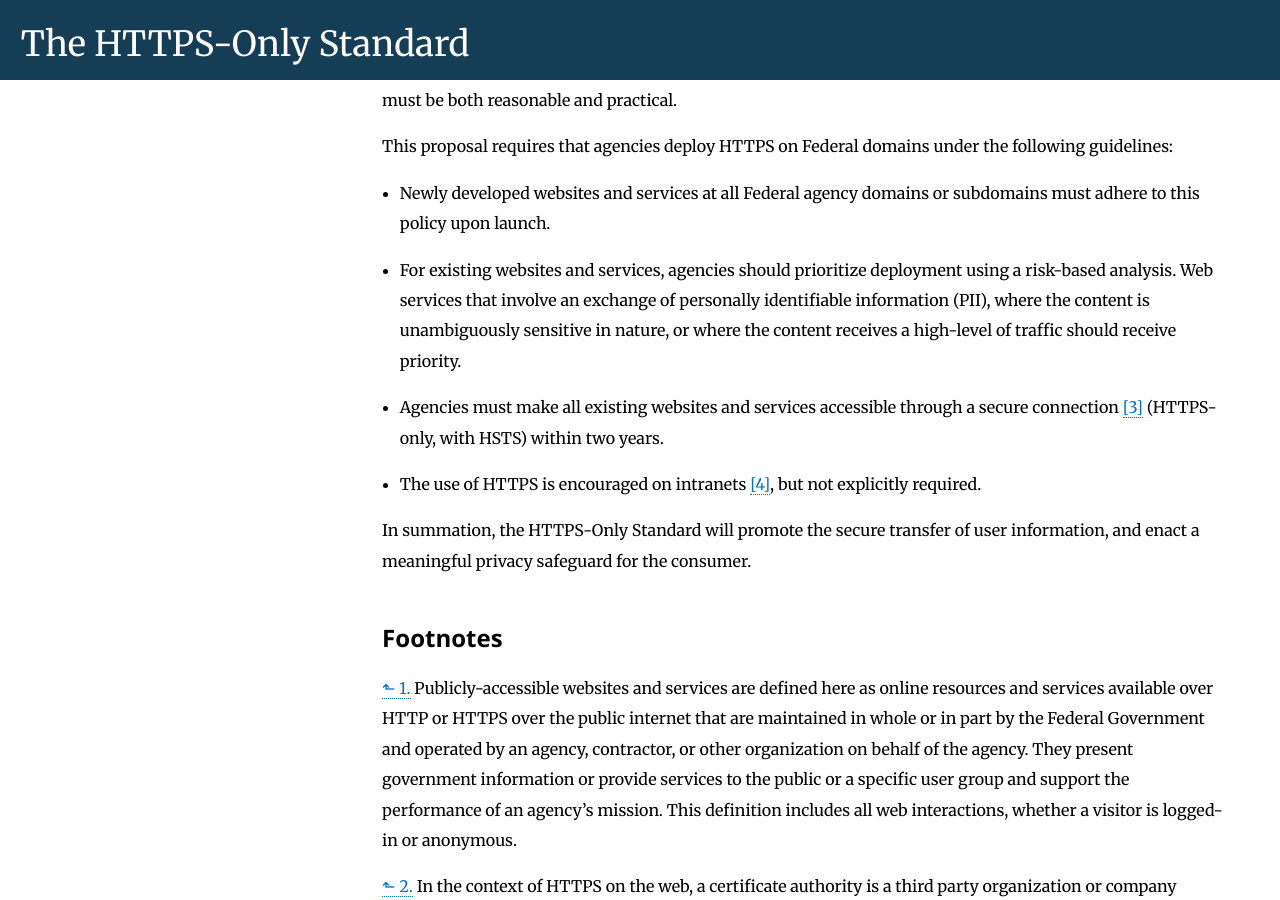
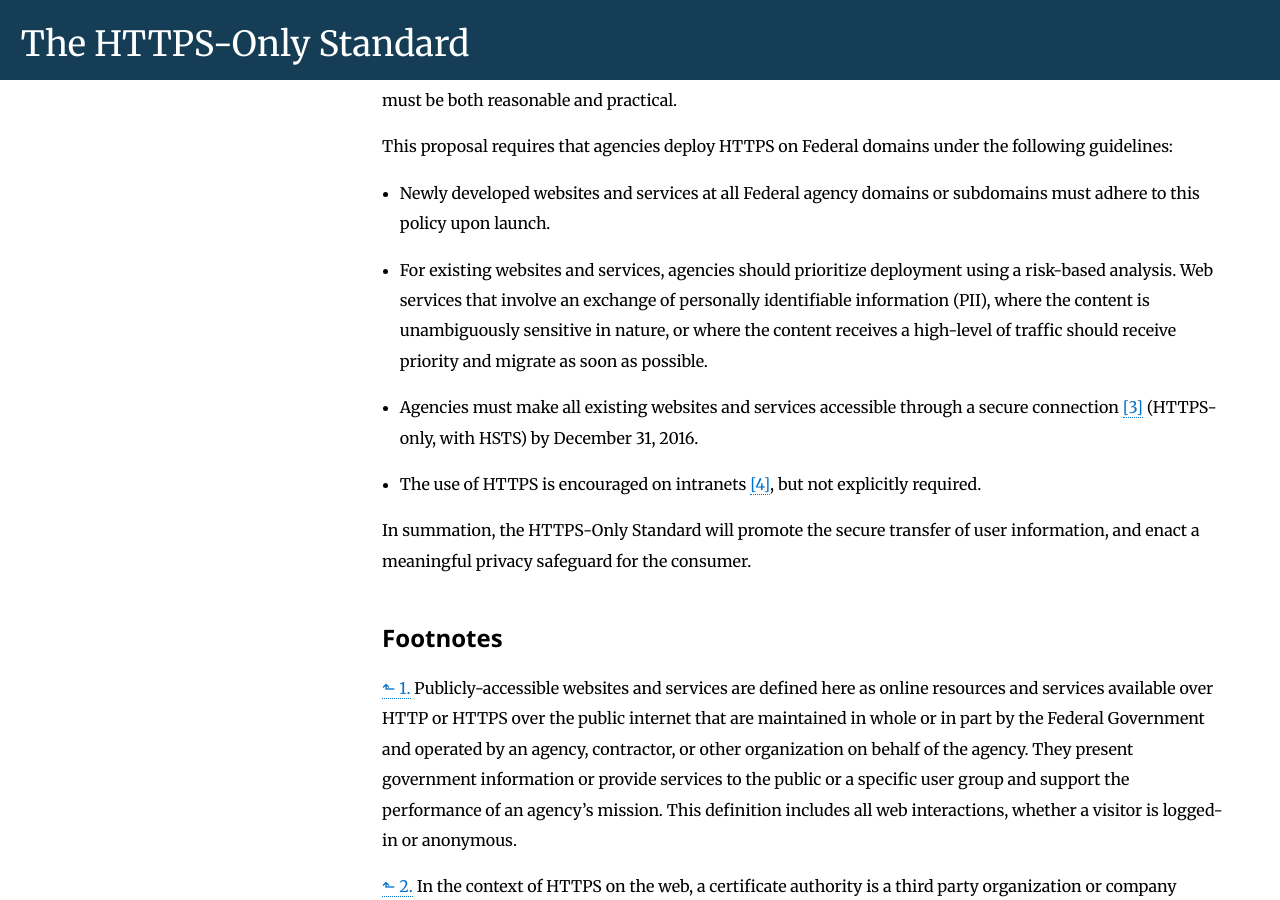
Before and after one commit to GSA/https, a Jekyll site: the page built from pages/index.md, in a window 1280 px wide and 900 px high, scrolled down 4071 px. Built offline with Jekyll 4.4.1, drawn with Linux system fonts in a browser that asks for light colours; Markdown is read by kramdown in place of the engine named in the settings.

Commit message:
Be more explicit about prioritization, and compliance timeframe.
This indicates explicitly that priority websites should begin
their migration immediately. Timeframe is adjusted from "two years"
to December 31, 2016.

```diff
--- a/pages/index.md
+++ b/pages/index.md
@@ -78,8 +78,8 @@ In order to promote the efficient and effective deployment of HTTPS, the propose
 This proposal requires that agencies deploy HTTPS on Federal domains under the following guidelines:
 
 * Newly developed websites and services at all Federal agency domains or subdomains must adhere to this policy upon launch.
-* For existing websites and services, agencies should prioritize deployment using a risk-based analysis. Web services that involve an exchange of personally identifiable information (PII), where the content is unambiguously sensitive in nature, or where the content receives a high-level of traffic should receive priority.
-* Agencies must make all existing websites and services <a name="footnote-source-3"></a>accessible through a secure connection [[3]](#footnote-3) (HTTPS-only, with HSTS) within two years.
+* For existing websites and services, agencies should prioritize deployment using a risk-based analysis. Web services that involve an exchange of personally identifiable information (PII), where the content is unambiguously sensitive in nature, or where the content receives a high-level of traffic should receive priority and migrate as soon as possible.
+* Agencies must make all existing websites and services <a name="footnote-source-3"></a>accessible through a secure connection [[3]](#footnote-3) (HTTPS-only, with HSTS) by December 31, 2016.
 * The use of HTTPS is encouraged on <a name="footnote-source-4"></a>intranets [[4]](#footnote-4), but not explicitly required.
 
 In summation, the HTTPS-Only Standard will promote the secure transfer of user information, and enact a meaningful privacy safeguard for the consumer.
```
